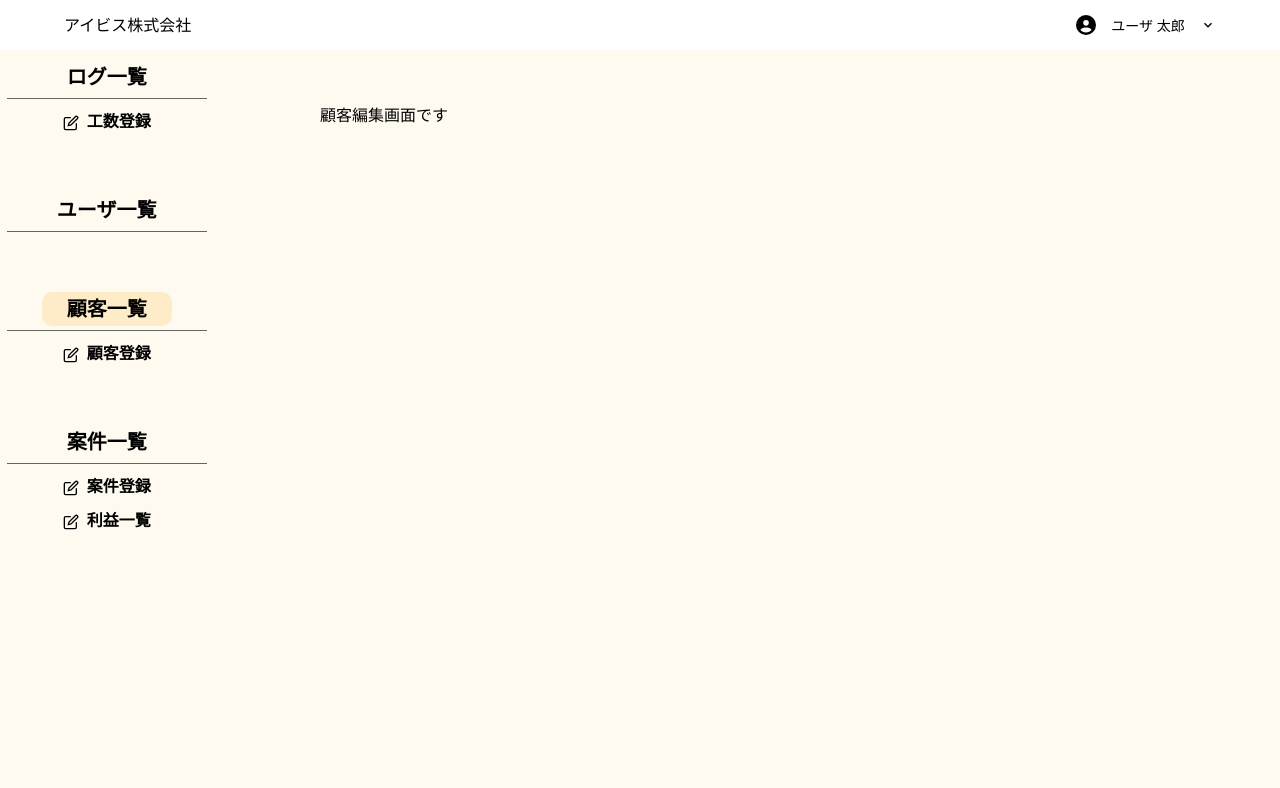
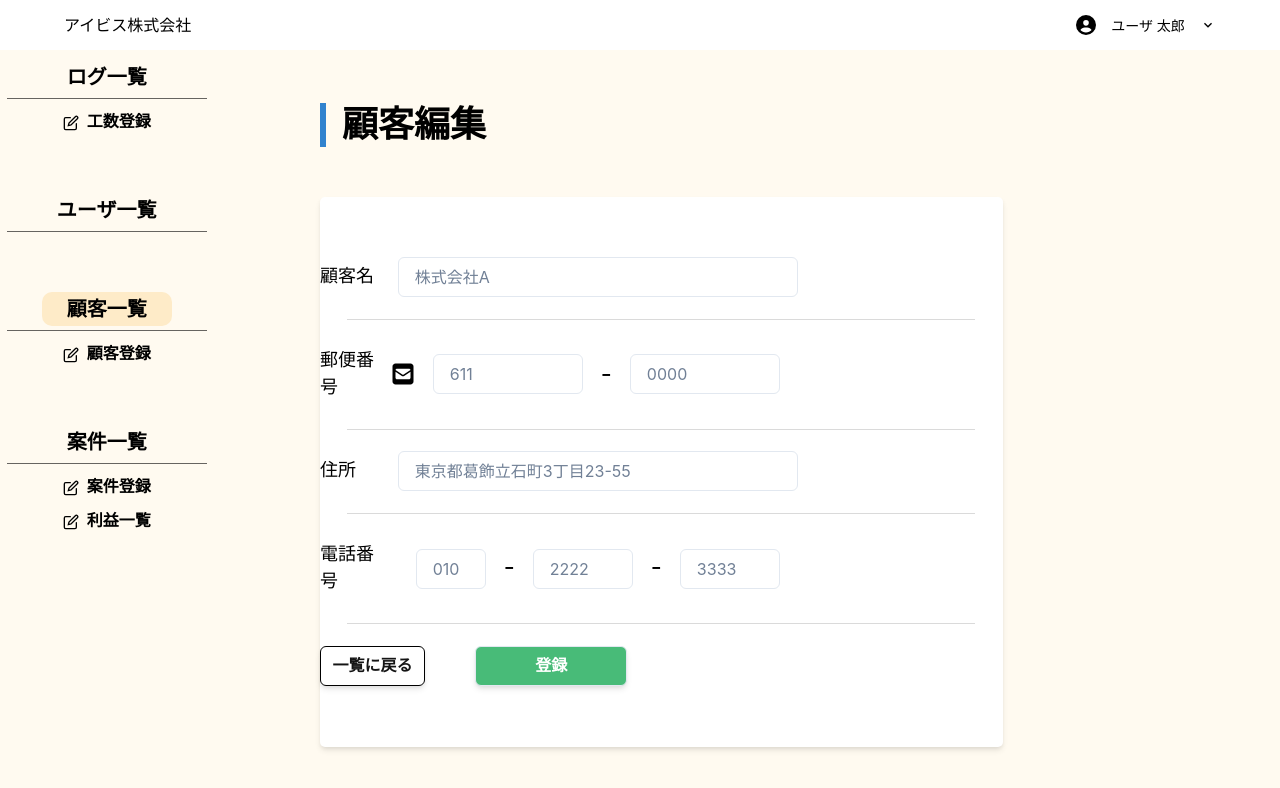
Before and after one commit to I-BIS-company/profitSystem_ibis, a React (Vite) app in the folder profit-system/: page /companies_list/company_edit in a window 1280 px wide. Shown: the top 788 px of the page. Built offline with nearby package versions, Linux system fonts and the light colour scheme.

Commit message:
Implement CompanyEditForm component to CompanyEdit page.

```diff
--- a/profit-system/src/components/pages/CompanyEdit.tsx
+++ b/profit-system/src/components/pages/CompanyEdit.tsx
@@ -1,5 +1,14 @@
 import { memo, FC } from "react";
+import { CompanyFormEdit } from "../organisms/CompanyFormEdit";
+import { Box, Heading } from "@chakra-ui/react";
 
 export const CompanyEdit: FC = memo(() => {
-  return <p>顧客編集画面です</p>;
+  return (
+    <>
+      <Box borderLeft="6px solid blue" borderColor="blue.500" pl="4">
+        <Heading mb="50">顧客編集</Heading>
+      </Box>
+      <CompanyFormEdit />
+    </>
+  );
 });
```
